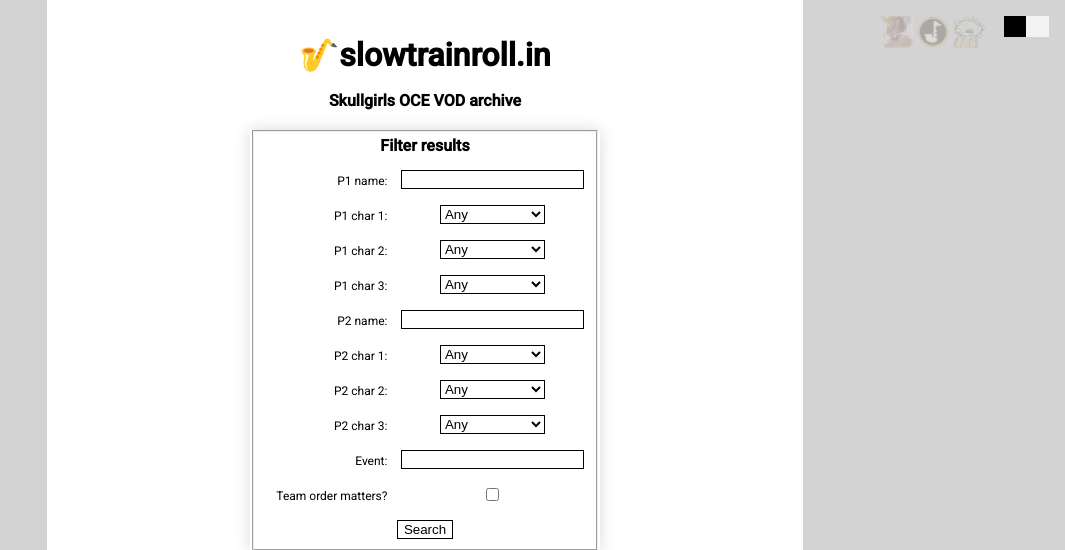
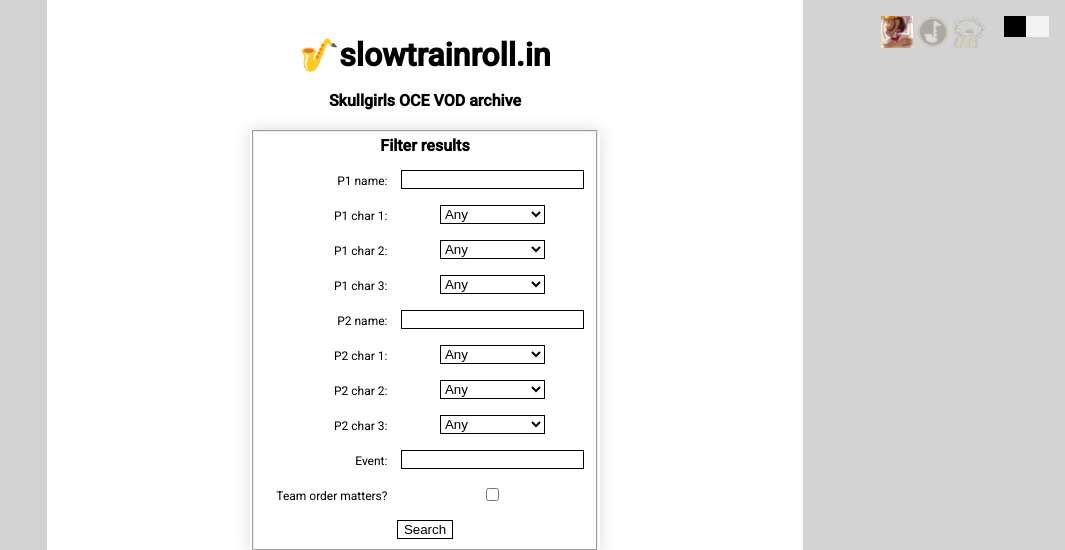
Before and after one commit to hugh-braico/slowtrainroll.in, a Django app: page / in a window 1280 px wide. Shown: the top 550 px of the page, without its empty margins (215-1280 px from the left). Run offline with Django 3.2, Linux system fonts and the light colour scheme; data that the repository does not hold is empty; style sheets or scripts are compiled from the project's sources.

Commit message:
Add server side icon set selection

```diff
--- a/viewer/templates/modeswitch.html
+++ b/viewer/templates/modeswitch.html
@@ -1,7 +1,7 @@
 <div class="char-switches">
   {% with 'charselect sigil emoji' as list%}
     {% for icon_set in list.split %}
-      <img class="char-icon-switch" data-icon_dir="{{ icon_set }}" src="/static/viewer/icons_{{icon_set}}/BB.png">
+      <img class="char-icon-switch{% if icon_dir == icon_set %} light{% endif %}" data-icon_dir="{{ icon_set }}" src="/static/viewer/icons_{{icon_set}}/BB.png">
     {% endfor %}
   {% endwith %}
 </div>
```
